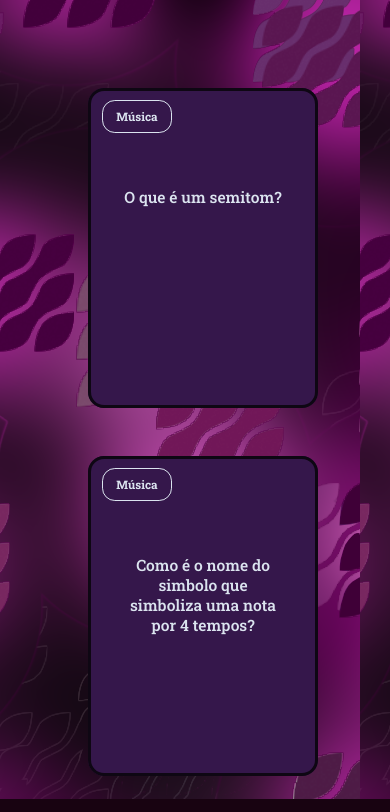
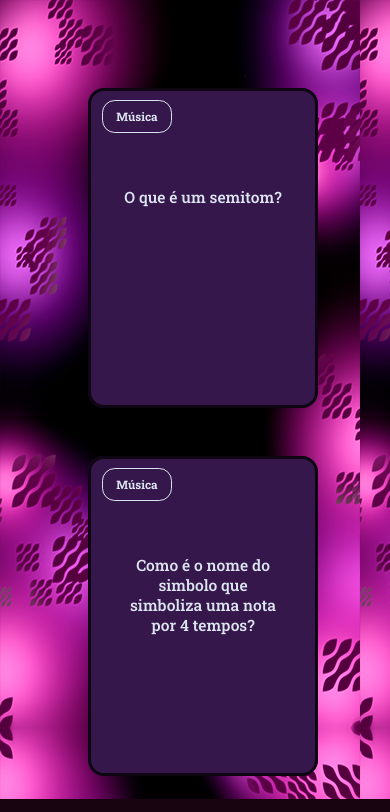
Before and after one commit to Bielzinho-Prime/gurus-te-ajudam, a plain HTML site: page index.html in a window 390 px wide. Shown: the top 812 px of the page. Drawn offline with Linux system fonts and the light colour scheme.

Commit message:
Add files via upload

```diff
--- a/assets/css/style.css
+++ b/assets/css/style.css
@@ -130,7 +130,7 @@ footer p {
 @media (max-width: 560px) {
 
     body {
-        background: url('../img/bgpr-mobile.webp');
+        background: url('../img/bgppr-mobile.webp');
 
         .cartao {
             flex: 1 0 calc(100% - 1rem);
```
Also changed, not shown: assets/img/bgppr-mobile.webp (added).
